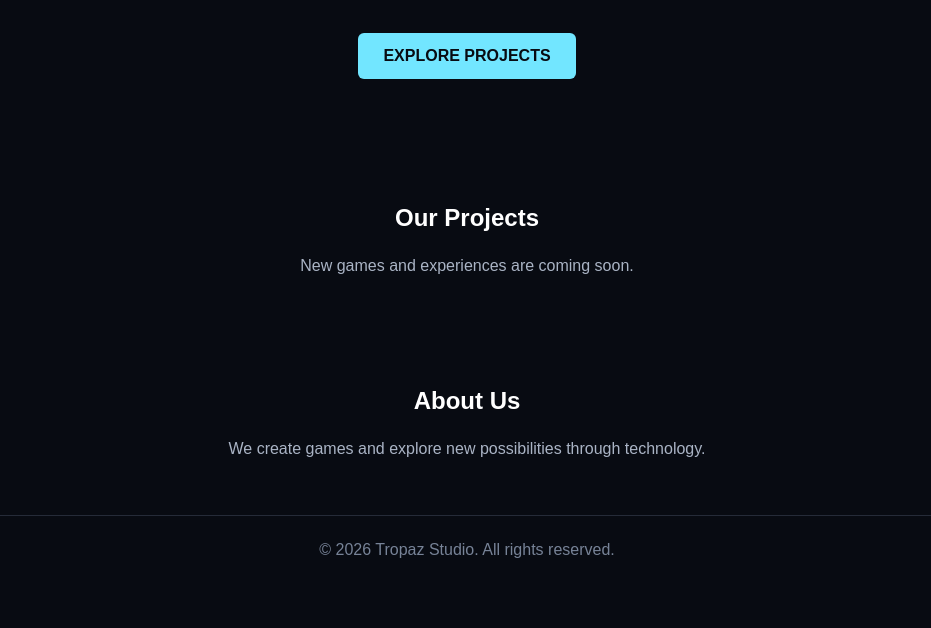
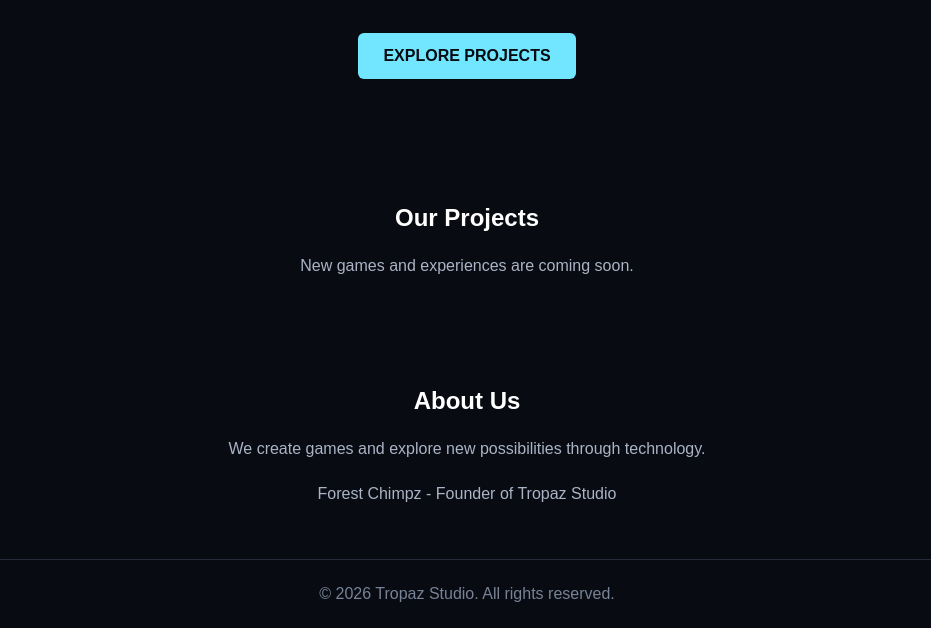
Before and after one commit to ForestChimpz/tropazstudio, a plain HTML site: page index.html in a window 1280 px wide. Shown: the part 387-1015 px from the top of the page, without its empty margins (173-1104 px from the left). Before the commit the page ends 971 px from the top, so only its background shows below. Drawn offline with Linux system fonts and the light colour scheme.

Commit message:
Update index.html

```diff
--- a/index.html
+++ b/index.html
@@ -71,6 +71,7 @@
   <section>
     <h2>About Us</h2>
     <p>We create games and explore new possibilities through technology.</p>
+    <p> Forest Chimpz - Founder of Tropaz Studio </p>
   </section>
 
   <footer>
```
